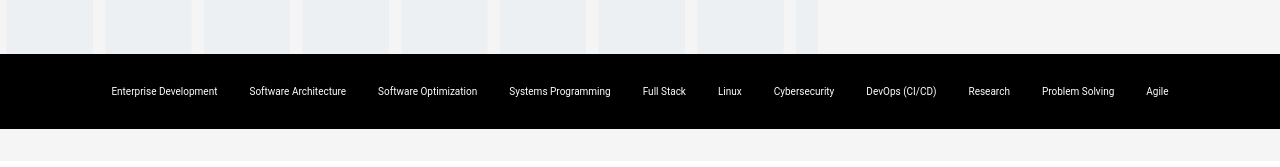
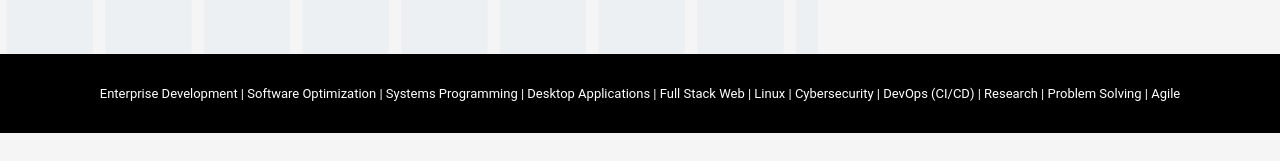
Before and after one commit to V0idMatr1x/MyPortfolio, a Svelte app: page / in a window 1280 px wide. Shown: the part 588-755 px from the top of the page. Built offline with nearby package versions, Linux system fonts and the light colour scheme; a web font is replaced by a local one.

Commit message:
update: cleanup

```diff
--- a/src/app.css
+++ b/src/app.css
@@ -70,25 +70,12 @@ a {
     padding: 1rem;
 }
 
-.skill-list {
-    display: flex;
-    flex-wrap: wrap;
-    justify-content: center;
-    align-items: center;
-}
-
 #skill {
     padding: 1rem;
     display: grid;
     grid-template-columns: 1fr;
+    font-size: small;
     color: #fff;
-    font-size: x-small;
-}
-
-#skill:hover {
-    border-radius: 5px;
-    color: #000;
-    background-color: #ecf0f3;
 }
 
 .showcase-container {
--- a/src/lib/Banner.svelte
+++ b/src/lib/Banner.svelte
@@ -1,17 +1,21 @@
+<script lang="ts">
+    const skill: Array<string> = [];
+
+    skill.push("Enterprise Development");
+    skill.push(" Software Optimization");
+    skill.push(" Systems Programming");
+    skill.push(" Desktop Applications");
+    skill.push(" Full Stack Web");
+    skill.push(" Linux");
+    skill.push(" Cybersecurity");
+    skill.push(" DevOps (CI/CD)");
+    skill.push(" Research");
+    skill.push(" Problem Solving");
+    skill.push(" Agile");
+</script>
+
 <div class="skill-banner">
     <div class="skill-banner__content">
-        <ul class="skill-list">
-            <li id="skill">Enterprise Development</li>
-            <li id="skill">Software Architecture</li>
-            <li id="skill">Software Optimization</li>
-            <li id="skill">Systems Programming</li>
-            <li id="skill">Full Stack</li>
-            <li id="skill">Linux</li>
-            <li id="skill">Cybersecurity</li>
-            <li id="skill">DevOps (CI/CD)</li>
-            <li id="skill">Research</li>
-            <li id="skill">Problem Solving</li>
-            <li id="skill">Agile</li>
-        </ul>
+        <p id="skill">{skill.map(skill => skill).join(" |")}</p>
     </div>
 </div>
--- a/src/lib/Navbar.svelte
+++ b/src/lib/Navbar.svelte
@@ -2,6 +2,8 @@
   const branding: string = "V0idMatr1x";
   const githubIcon: string = "fa-brands fa-github";
   const emailIcon: string = "fa-solid fa-envelope";
+  const githubLink: string = "https://github.com/V0idMatr1x";
+  const emailLink: string = "mailto:matr1xware@v0idmatr1x.com";
 </script>
 
 <nav class="nav-container">
@@ -9,10 +11,14 @@
 
   <ul>
     <li>
-      <a href="https://github.com/V0idMatr1x" target="_blank" rel="noopener noreferrer"><i class={githubIcon}></i></a>
+        <a href={githubLink} target="_blank" rel="noopener noreferrer">
+          <i class={githubIcon}></i>
+        </a>
     </li>
     <li>
-      <a href="mailto:matr1xware@v0idmatr1x.com"><i class={emailIcon}></i></a>
-    </li>
-  </ul>
+        <a href={emailLink}>
+          <i class={emailIcon}></i>
+        </a>
+      </li>
+    </ul>
 </nav>
```
